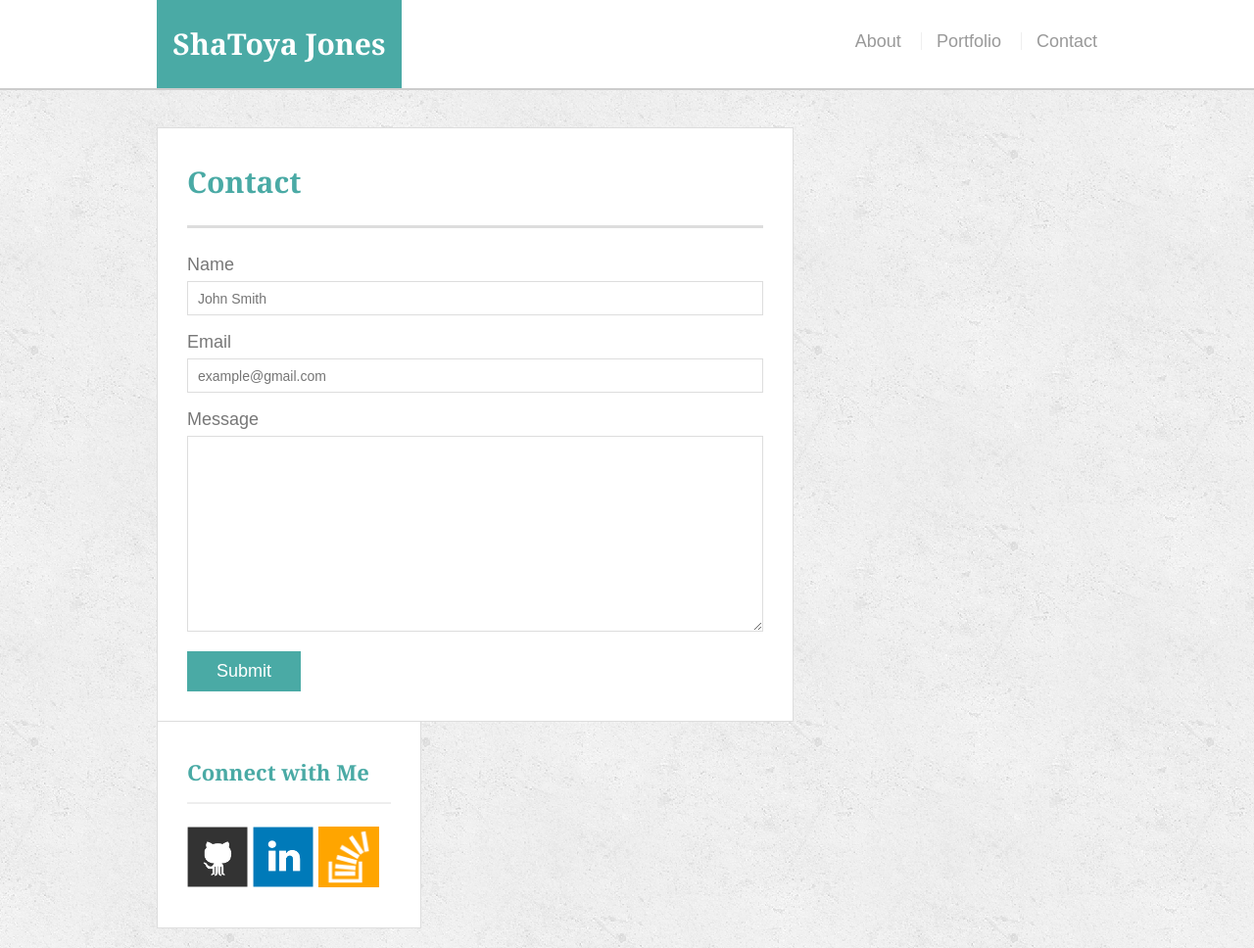
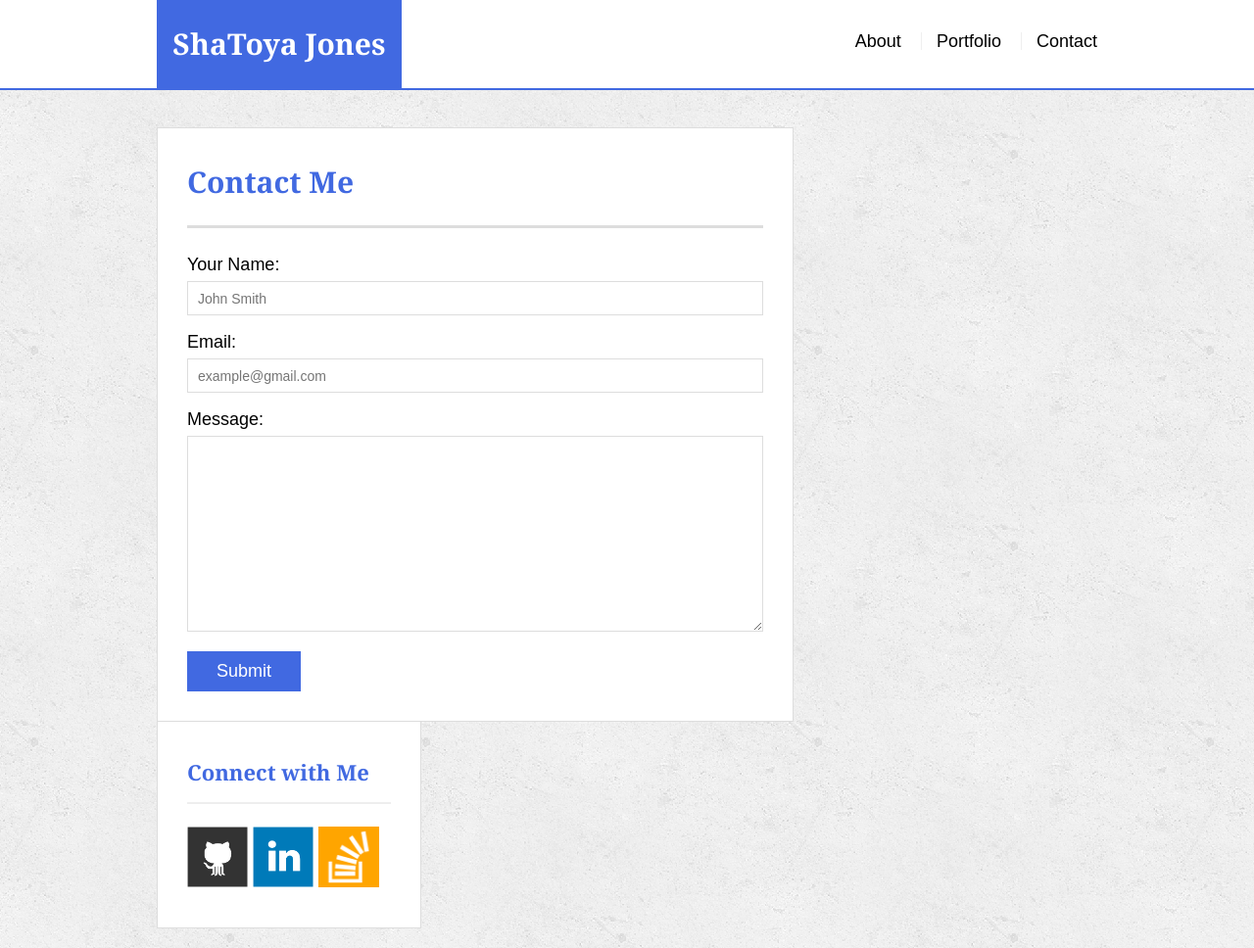
Before and after one commit to ShaToyaJones/Responsive-Portfolio_2, a plain HTML site: page contact.html in a window 1280 px wide. Shown: the top 968 px of the page at 98% size. Drawn offline with Linux system fonts and the light colour scheme.

Commit message:
Made minor changes --- Still need to modify.

```diff
--- a/assets/css/style.css
+++ b/assets/css/style.css
@@ -2,7 +2,7 @@ body {
   font-family: Arial, "Helvetica Neue", Helvetica, sans-serif;
   font-size: 18px;
   line-height: 34px;
-  color: #777;
+  color: #000000;
   background: url("../images/concrete_seamless.png");
 }
 
@@ -35,7 +35,7 @@ h2,
 h3 {
   font-family: Georgia, Times, "Times New Roman", serif;
   font-weight: 700;
-  color: #4aaaa5;
+  color: #4169e1;
 }
 
 h1 {
@@ -60,7 +60,7 @@ h3 {
   overflow: auto;
   color: #fff;
   background: #fff;
-  border-bottom: 2px solid #ccc;
+  border-bottom: 2px solid #4169e1;
   position: fixed; /* Set the masthead to fixed position. */
   top: 0; /*Position the masthead at the top of the page. */
   width: 100%; /*Full width. */
@@ -77,7 +77,7 @@ h3 {
   color: #fff;
   text-align: center;
   text-decoration: none;
-  background: #4aaaa5;
+  background: #4169e1;
 }
 
 nav {
@@ -90,7 +90,7 @@ nav a {
   padding-left: 15px;
   margin-left: 15px;
   line-height: 18px;
-  color: #999;
+  color: #000000;
   text-decoration: none;
   border-left: 1px solid #efefef;
 }
@@ -109,7 +109,7 @@ footer {
   color: #ccc;
   text-align: center;
   background: #666;
-  border-top: 8px solid #4aaaa5;
+  border-top: 8px solid #4169e1;
 }
 
 /* sidebar */
@@ -189,7 +189,7 @@ h3,
   line-height: 30px;
   color: #fff;
   text-align: center;
-  background: #4aaaa5;
+  background: #4169e1;
   border-bottom: 0;
 }
 
@@ -237,7 +237,7 @@ input[type=submit] {
   font-size: 18px;
   color: #fff;
   cursor: pointer;
-  background: #4aaaa5;
+  background: #4169e1;
   border: 0 none;
 }
 
--- a/contact.html
+++ b/contact.html
@@ -4,7 +4,7 @@
 <head>
   <meta charset="UTF-8">
   <meta name="viewport" content="width=device-width, initial-scale=1.0">
-  <title>Contact | ShaToya Jones</title>
+  <title>Contact Me | ShaToya Jones</title>
   <link rel="stylesheet" type="text/css" href="assets/css/reset.css">
   <link rel="stylesheet" type="text/css" href="assets/css/style.css">
 </head>
@@ -24,20 +24,20 @@
 
   <div id="main-container" class="container">
     <section class="main-section">
-      <h1>Contact</h1>
+      <h1>Contact Me</h1>
 
       <form id="contact-form">
         <ul>
           <li>
-            <label for="name">Name</label>
+            <label for="name">Your Name:</label>
             <input type="text" id="name" name="name" placeholder="John Smith" required="required">
           </li>
           <li>
-            <label for="email">Email</label>
+            <label for="email">Email:</label>
             <input type="email" id="email" name="email" placeholder="example@gmail.com" required="required">
           </li>
           <li>
-            <label for="message">Message</label>
+            <label for="message">Message:</label>
             <textarea id="message" name="message" required="required"></textarea>
           </li>
         </ul>
```
Also changed, not shown: index.html (+2 -2 lines), portfolio.html (+2 -5 lines).
